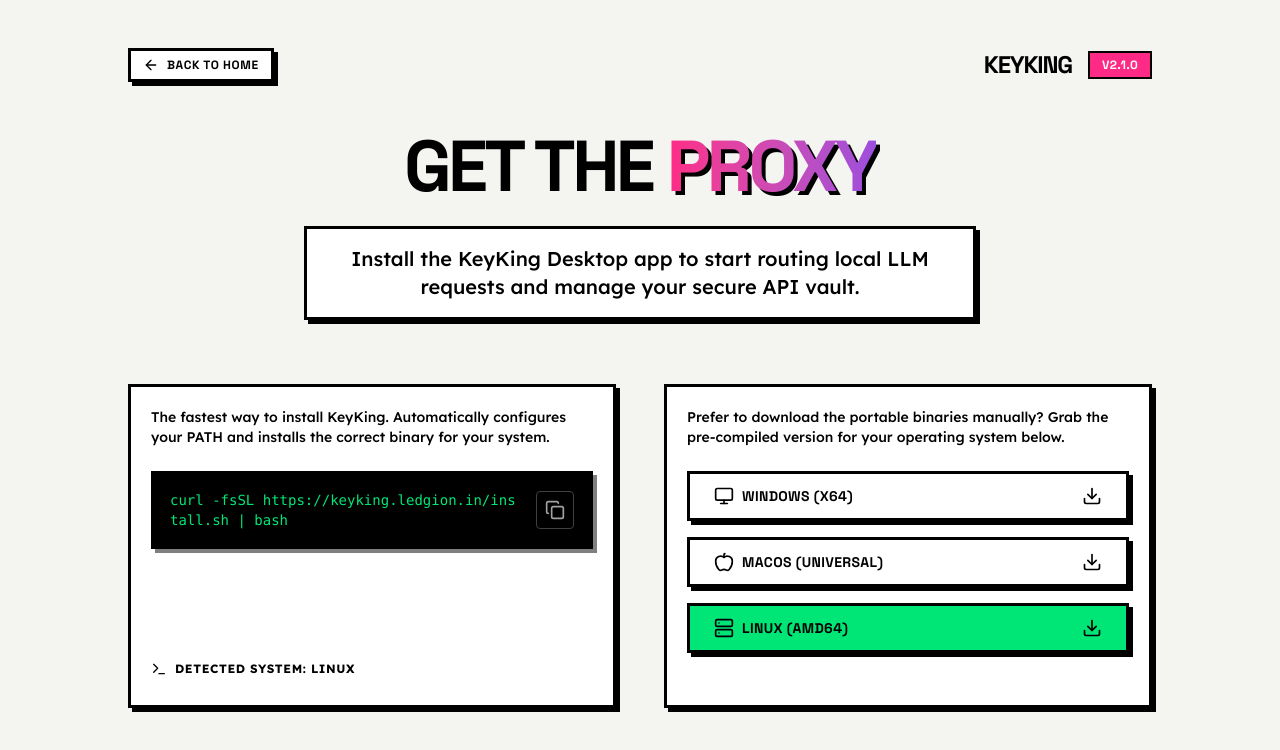
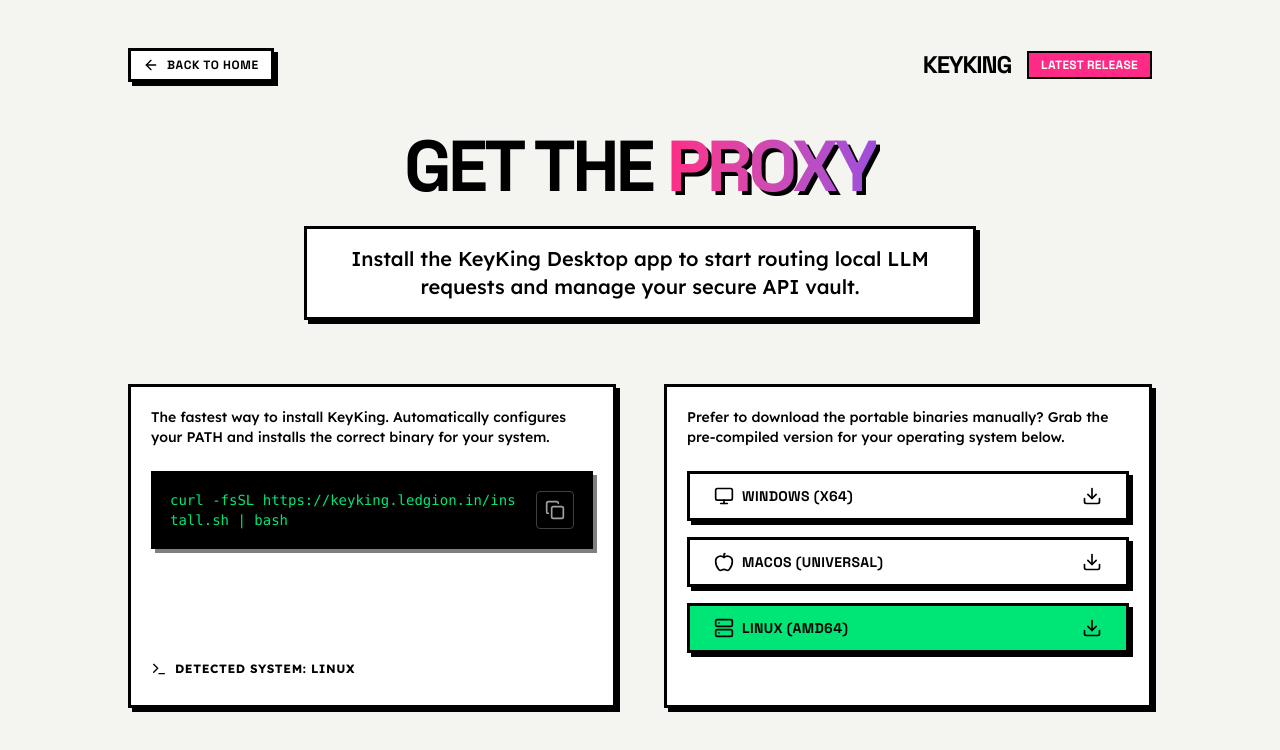
Before and after one commit to Malaybhai11/keyking, a Next.js app in the folder apps/web/: page /download in a window 1280 px wide. Shown: the top 750 px of the page. Built offline with nearby package versions, Linux system fonts and the light colour scheme; no server answers.

Commit message:
Update download page to fetch latest release instead of hardcoded version

```diff
--- a/apps/web/src/app/download/page.tsx
+++ b/apps/web/src/app/download/page.tsx
@@ -28,13 +28,12 @@
       : "curl -fsSL https://keyking.ledgion.in/install.sh | bash";
   };
 
-  const LATEST_VERSION = "v2.1.0";
   const GITHUB_REPO = "Malaybhai11/keyking";
 
   const DOWNLOAD_LINKS = {
-    windows: `https://github.com/${GITHUB_REPO}/releases/download/${LATEST_VERSION}/keyking_windows_amd64.zip`,
-    mac: `https://github.com/${GITHUB_REPO}/releases/download/${LATEST_VERSION}/keyking_darwin_universal.tar.gz`,
-    linux: `https://github.com/${GITHUB_REPO}/releases/download/${LATEST_VERSION}/keyking_linux_amd64.tar.gz`,
+    windows: `https://github.com/${GITHUB_REPO}/releases/latest/download/keyking_windows_amd64.zip`,
+    mac: `https://github.com/${GITHUB_REPO}/releases/latest/download/keyking_darwin_universal.tar.gz`,
+    linux: `https://github.com/${GITHUB_REPO}/releases/latest/download/keyking_linux_amd64.tar.gz`,
   };
 
   return (
@@ -48,7 +47,7 @@
           </Link>
           <div className="flex items-center gap-4">
             <h1 className="text-2xl font-black font-display uppercase tracking-tighter">KEYKING</h1>
-            <NeoBadge variant="pink">{LATEST_VERSION}</NeoBadge>
+            <NeoBadge variant="pink">LATEST RELEASE</NeoBadge>
           </div>
         </header>
 
```
